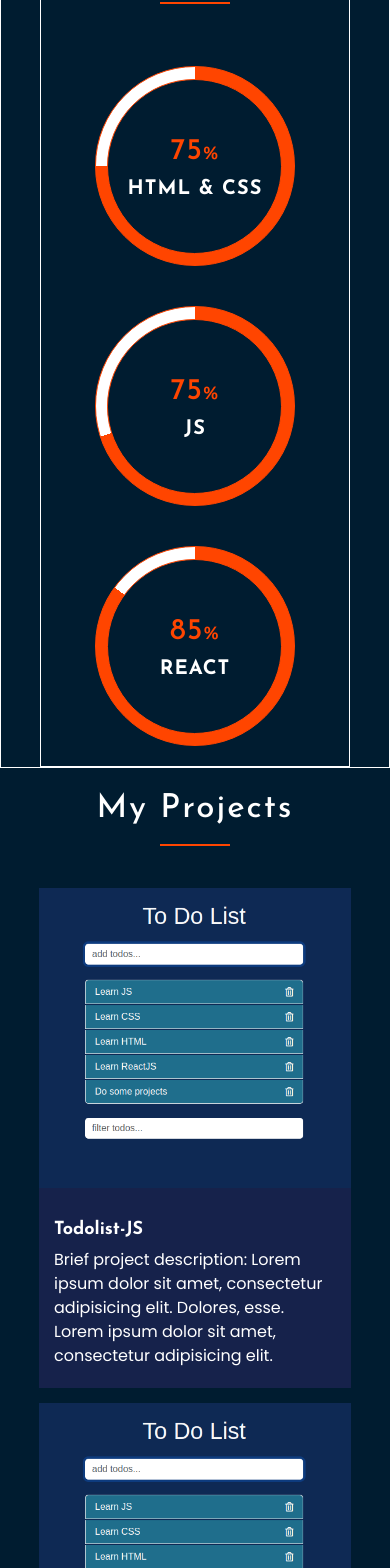
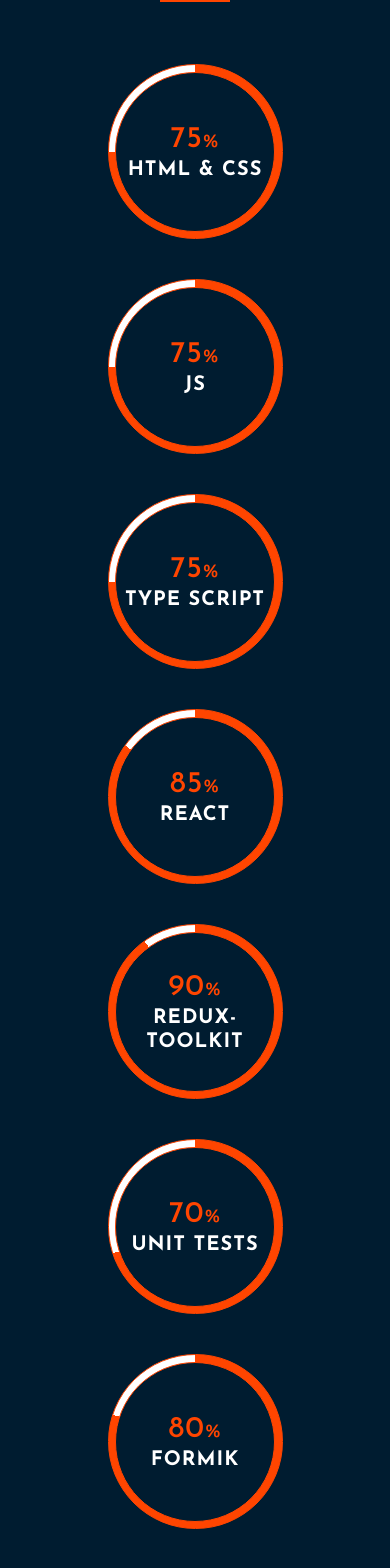
Before and after one commit to andbudha/my_portfolio, a React (Create React App) app: page / in a window 390 px wide. Shown: the part 1000-2568 px from the top of the page. Built offline with nearby package versions, Linux system fonts and the light colour scheme.

Commit message:
Skills&ProgressBAr components updated

```diff
--- a/src/progressbar/ProgressBar.jsx
+++ b/src/progressbar/ProgressBar.jsx
@@ -6,7 +6,7 @@
     return (
         <div className={styles.progressbar}>
             <div className={styles.progress_container}>
-                <div className={`${styles.progress} ${styles.html}`}>
+                <div className={`${styles.progress} ${styles.html}`} style={{ '--value': '75deg' }}>
                     <div className={styles.progress_values}>
                         <h3>75<span>%</span></h3>
                         <h4>HTML & CSS</h4>
@@ -18,12 +18,43 @@
                         <h4>JS</h4>
                     </div>
                 </div>
+                <div className={`${styles.progress} ${styles.ts}`}>
+                    <div className={styles.progress_values}>
+                        <h3>75<span>%</span></h3>
+                        <h4>TYPE SCRIPT</h4>
+                    </div>
+                </div>
                 <div className={`${styles.progress} ${styles.react}`}>
                     <div className={styles.progress_values}>
                         <h3>85<span>%</span></h3>
                         <h4>REACT</h4>
                     </div>
                 </div>
+                <div className={`${styles.progress} ${styles.toolkit}`}>
+                    <div className={styles.progress_values}>
+                        <h3>90<span>%</span></h3>
+                        <h4>REDUX-</h4>
+                        <h4>TOOLKIT</h4>
+                    </div>
+                </div>
+                <div className={`${styles.progress} ${styles.unit_tests}`}>
+                    <div className={styles.progress_values}>
+                        <h3>70<span>%</span></h3>
+                        <h4>UNIT TESTS</h4>
+                    </div>
+                </div>
+                <div className={`${styles.progress} ${styles.formik}`}>
+                    <div className={styles.progress_values}>
+                        <h3>80<span>%</span></h3>
+                        <h4>FORMIK</h4>
+                    </div>
+                </div>
+                <div className={`${styles.progress} ${styles.mui}`}>
+                    <div className={styles.progress_values}>
+                        <h3>90<span>%</span></h3>
+                        <h4>MUI</h4>
+                    </div>
+                </div>
             </div>
         </div>
     );
--- a/src/progressbar/ProgressBar.module.css
+++ b/src/progressbar/ProgressBar.module.css
@@ -4,9 +4,6 @@
     box-sizing: border-box;
 }
 
-:root {
-    --degrees: 0deg;
-}
 
 .progressbar {
     min-height: 300px;
@@ -17,7 +14,7 @@
 }
 
 .progress_container {
-    width: 100%;
+    width: 70%;
     display: flex;
     flex-wrap: wrap;
     justify-content: space-evenly;
@@ -52,7 +49,21 @@
     color: #ffffff;
     border-radius: 50%;
     border: #ff4500 1px solid;
-    background: conic-gradient(#ff4500 252deg, #ffffff 0turn);
+    background: conic-gradient(#ff4500 270deg, #ffffff 0turn);
+    animation: animate 5s linear forwards;
+}
+
+.progress_container .ts {
+    height: 200px;
+    width: 200px;
+    display: flex;
+    flex-direction: column;
+    align-items: center;
+    justify-content: center;
+    color: #ffffff;
+    border-radius: 50%;
+    border: #ff4500 1px solid;
+    background: conic-gradient(#ff4500 270deg, #ffffff 0turn);
     animation: animate 5s linear forwards;
 }
 
@@ -67,6 +78,62 @@
     border-radius: 50%;
     border: #ff4500 1px solid;
     background: conic-gradient(#ff4500 306deg, #ffffff 0turn);
+    animation: animate 5s linear forwards;
+}
+
+.progress_container .unit_tests {
+    height: 200px;
+    width: 200px;
+    display: flex;
+    flex-direction: column;
+    align-items: center;
+    justify-content: center;
+    color: #ffffff;
+    border-radius: 50%;
+    border: #ff4500 1px solid;
+    background: conic-gradient(#ff4500 252deg, #ffffff 0turn);
+    animation: animate 5s linear forwards;
+}
+
+.progress_container .formik {
+    height: 200px;
+    width: 200px;
+    display: flex;
+    flex-direction: column;
+    align-items: center;
+    justify-content: center;
+    color: #ffffff;
+    border-radius: 50%;
+    border: #ff4500 1px solid;
+    background: conic-gradient(#ff4500 288deg, #ffffff 0turn);
+    animation: animate 5s linear forwards;
+}
+
+.progress_container .toolkit {
+    height: 200px;
+    width: 200px;
+    display: flex;
+    flex-direction: column;
+    align-items: center;
+    justify-content: center;
+    color: #ffffff;
+    border-radius: 50%;
+    border: #ff4500 1px solid;
+    background: conic-gradient(#ff4500 324deg, #ffffff 0turn);
+    animation: animate 5s linear forwards;
+}
+
+.progress_container .mui {
+    height: 200px;
+    width: 200px;
+    display: flex;
+    flex-direction: column;
+    align-items: center;
+    justify-content: center;
+    color: #ffffff;
+    border-radius: 50%;
+    border: #ff4500 1px solid;
+    background: conic-gradient(#ff4500 324deg, #ffffff 0turn);
     animation: animate 5s linear forwards;
 }
 
@@ -101,3 +168,30 @@
     font-weight: 700;
     letter-spacing: 1px;
 }
+
+
+@media screen and (max-width: 550px) {
+
+    .progress_container .html,
+    .progress_container .js,
+    .progress_container .ts,
+    .progress_container .react,
+    .progress_container .toolkit,
+    .progress_container .unit_tests,
+    .progress_container .formik,
+    .progress_container .mui {
+        height: 175px;
+        width: 175px;
+    }
+
+    .progress_values {
+        width: 160px;
+        height: 160px;
+        line-height: 1.2;
+    }
+
+    .progress_container {
+        width: 100%;
+
+    }
+}
--- a/src/skills/Skills.jsx
+++ b/src/skills/Skills.jsx
@@ -1,6 +1,4 @@
-import React from 'react';
 import styles from './Skills.module.css'
-import { Skill } from "./skill/Skill";
 import { Title } from '../components/common/title/Title';
 import { ProgressBar } from '../progressbar/ProgressBar';
 
--- a/src/skills/Skills.module.css
+++ b/src/skills/Skills.module.css
@@ -7,11 +7,9 @@
 
 .skills {
     background-color: #001C30;
-    border: 1px solid white;
 }
 
 .skills_container {
-    border: solid 1px white;
     width: 80%;
     margin: 0 auto;
 }
--- a/src/skills/skill/Skill.jsx
+++ /dev/null
@@ -1,16 +0,0 @@
-import React from 'react';
-import styles from './Skill.module.css'
-
-export const Skill = (props) => {
-    return (
-        <div className={styles.skill_box}>
-            <div className={styles.icon}></div>
-            <h3>{props.title}</h3>
-            <div className={styles.skill_description}>
-                <p>
-                    {props.description}
-                </p>
-            </div>
-        </div>
-    );
-};
--- a/src/skills/skill/Skill.module.css
+++ /dev/null
@@ -1,33 +0,0 @@
-*{
-    margin: 0;
-    padding: 0;
-    box-sizing: border-box;
-}
-
-.skill_box {
-    border: 1px solid;
-    background-color: azure;
-    width: 250px;
-    height: 300px;
-    padding: 10px;
-    display: flex;
-    flex-direction: column;
-    align-items: center;
-    justify-content: space-around;
-    text-align: center;
-}
-
-.skill_box h3 {
-    background-color: lawngreen;
-}
-
-.icon {
-    height: 50px;
-    width: 50px;
-    background-color: chartreuse;
-    rotate: 45deg;
-}
-
-.skill_description {
-    background-color: coral;
-}
```
